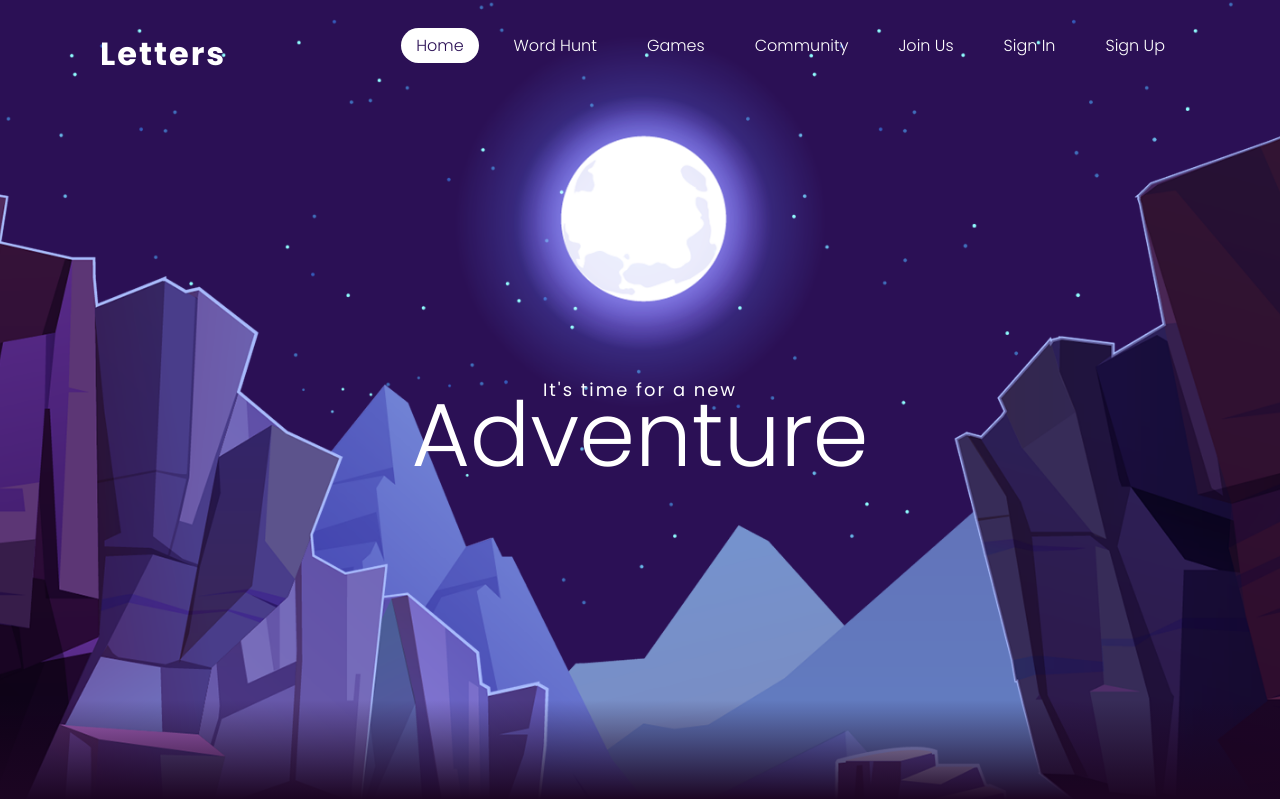
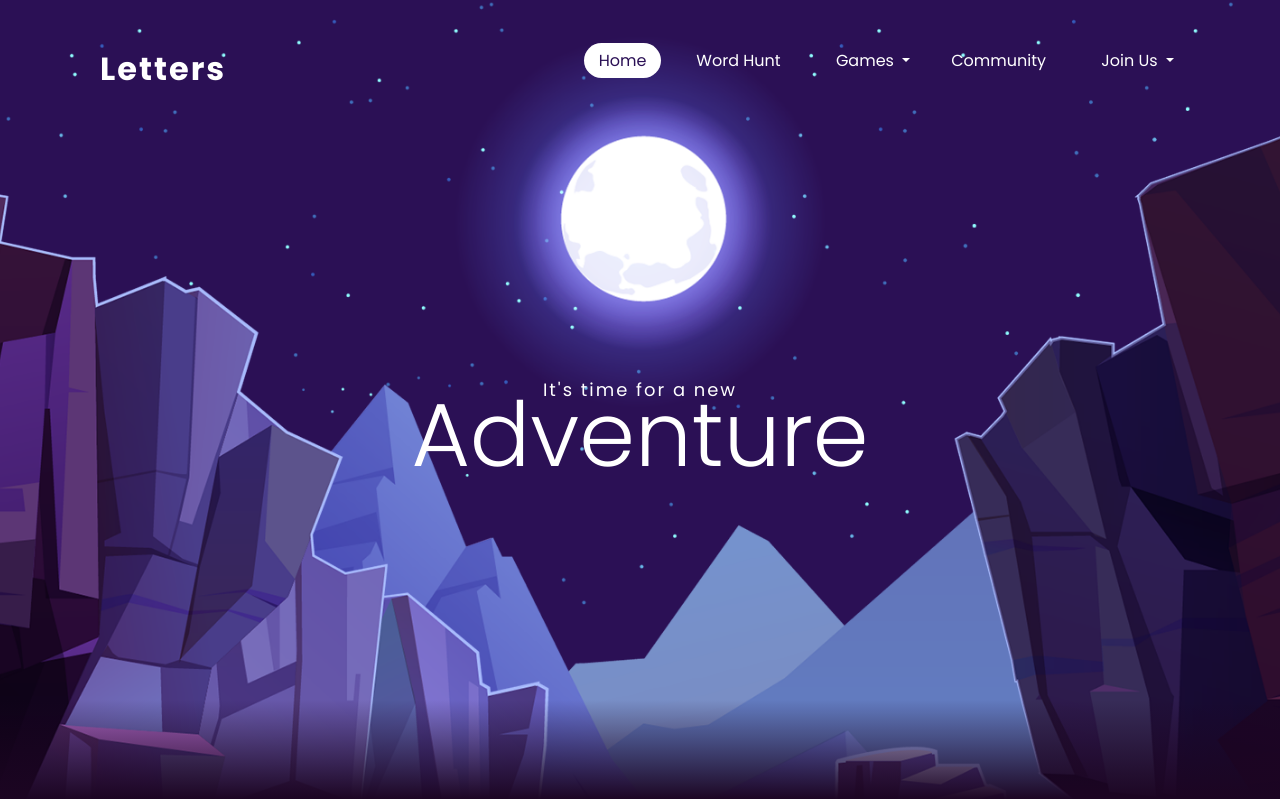
Before and after one commit to volinh911/Letters.PHP, a PHP site: page /blog/ in a window 1280 px wide. Shown: the top 799 px of the page. Run offline with PHP 8.4, Linux system fonts and the light colour scheme; some libraries are stand-ins or nearby versions.

Commit message:
main: new navbar; change from game to scrambles

```diff
--- a/css/main_page.css
+++ b/css/main_page.css
@@ -49,6 +49,7 @@ header ul li a {
     padding: 6px 15px;
     color: #fff;
     border-radius: 20px;
+    font-weight: 400;
 }
 
 header ul li a:hover,
@@ -56,6 +57,32 @@ header ul li a.active {
     background: #fff;
     color: #2b1055;
 }
+
+#dropdownMenuLink {
+    text-decoration: none;
+    background-color: transparent !important;
+    box-shadow: none;
+    text-transform: none;
+    font-size: 1em;
+    padding-right: 0;
+}
+
+.dropdown-menu {
+    border-radius: 20px;
+    padding-left: 5px;
+    padding-right: 5px;
+}
+
+.dropdown-item {
+    border-radius: 20px;
+}
+
+.dropdown-item:hover {
+    border-radius: 20px;
+    background: #2b1055;
+    color: #fff;
+}
+
 .msg {
     width: 100%;
     margin: 5px auto;
@@ -107,19 +134,22 @@ header ul li a.active {
         border-radius: 30px;
         display: inline-block;
     }
+    #dropdownMenuLink {
+        font-size: 1.2em;
+    }
     .toggle {
         position: relative;
         width: 30px;
         height: 30px;
         cursor: pointer;
-        background: url(images/menu.png);
+        background: url(../images/menu.png);
         background-size: 30px;
         background-position: center;
         background-repeat: no-repeat;
         z-index: 2000;
     }
     .toggle.active {
-        background: url(images/close.png);
+        background: url(../images/close.png);
         background-size: 25px;
         background-position: center;
         background-repeat: no-repeat;
@@ -360,7 +390,7 @@ div.row:nth-child(4)>div:nth-child(1) {
 /*FOOTER*/
 
 footer {
-    background: url(images/stars.png);
+    background: url(../images/stars.png);
     background-color: #2b1055;
 }
 
--- a/index.php
+++ b/index.php
@@ -20,8 +20,7 @@
 
     <!--using FontAwesome--------------->
     <script crossorigin="anonymous" src="https://kit.fontawesome.com/c8e4d183c2.js"></script>
-    <link rel="stylesheet" href="https://stackpath.bootstrapcdn.com/font-awesome/4.7.0/css/font-awesome.min.css"
-        integrity="sha384-wvfXpqpZZVQGK6TAh5PVlGOfQNHSoD2xbE+QkPxCAFlNEevoEH3Sl0sibVcOQVnN" crossorigin="anonymous">
+    <link rel="stylesheet" href="https://stackpath.bootstrapcdn.com/font-awesome/4.7.0/css/font-awesome.min.css" integrity="sha384-wvfXpqpZZVQGK6TAh5PVlGOfQNHSoD2xbE+QkPxCAFlNEevoEH3Sl0sibVcOQVnN" crossorigin="anonymous">
 
     <title>Document</title>
     <link rel="stylesheet" href="css/main_page.css">
@@ -36,22 +35,41 @@
         <ul class="navigation">
             <li><a href="index.php" class="active">Home</a></li>
             <li><a href="#">Word Hunt</a></li>
-            <li><a href="#">Games</a></li>
-            <!-- <li><a href="example.php">Scrambles</a></li> -->
+            <div class="dropdown show">
+                <a class="btn btn-secondary dropdown-toggle" href="#" role="button" id="dropdownMenuLink" data-toggle="dropdown" aria-haspopup="true" aria-expanded="false">
+                    Games
+                </a>
+                <div class="dropdown-menu" aria-labelledby="dropdownMenuLink">
+                    <a class="dropdown-item" href="scrambles.php">Scrambles</a>
+                    <a class="dropdown-item" href="hangman.php">Hangman</a>
+                </div>
+            </div>
             <li><a href="posts.php">Community</a></li>
             <?php if (isset($_SESSION['user_id'])) : ?>
-            <li><a href="#"><?php echo $_SESSION['username']; ?></a></li>
+                <div class="dropdown show">
+                    <a class="btn btn-secondary dropdown-toggle" href="#" role="button" id="dropdownMenuLink" data-toggle="dropdown" aria-haspopup="true" aria-expanded="false">
+                        <?php echo $_SESSION['username']; ?>
+                    </a>
+                    <div class="dropdown-menu" aria-labelledby="dropdownMenuLink">
                         <?php if ($_SESSION['admin']) : ?>
-            <li><a href="./admin/dashboard.php">Dashboard</a></li>
+                            <a class="dropdown-item" href="logout.php">Dashboard</a>
                         <?php endif; ?>
                         <?php if ($_SESSION['admin'] == 0) : ?>
-            <li><a href="./client/user_dashboard.php">User Dashboard</a></li>
+                            <a class="dropdown-item" href="logout.php">User Dashboard</a>
                         <?php endif; ?>
-            <li><a href="logout.php">Logout</a></li>
+                        <a class="dropdown-item" href="logout.php">Logout</a>
+                    </div>
+                </div>
             <?php else : ?>
-            <li><a href="#">Join Us</a></li>
-            <li><a href="login.php">Sign In</a></li>
-            <li><a href="register.php">Sign Up</a></li>
+                <div class="dropdown show">
+                    <a class="btn btn-secondary dropdown-toggle" href="#" role="button" id="dropdownMenuLink" data-toggle="dropdown" aria-haspopup="true" aria-expanded="false">
+                        Join Us
+                    </a>
+                    <div class="dropdown-menu" aria-labelledby="dropdownMenuLink">
+                        <a class="dropdown-item" href="login.php">Sign In</a>
+                        <a class="dropdown-item" href="register.php">Sign Up</a>
+                    </div>
+                </div>
             <?php endif; ?>
         </ul>
     </header>
@@ -187,10 +205,8 @@
                     <h4 class="font-weight-bold">Learn anytime, anywhere..</h4>
                     <p class="py-4">Make your breaks and commutes more productive with our iPhone and Android apps.
                         Download them and see why Apple and Google gave us their highest accolades.</p>
-                    <button type="button" class="btn btn-outline-dark">Download on <br><i
-                            class="fab fa-apple"></i></button>
-                    <button type="button" class="btn btn-outline-primary">Get it on <br><i
-                            class="fab fa-google-play"></i></button>
+                    <button type="button" class="btn btn-outline-dark">Download on <br><i class="fab fa-apple"></i></button>
+                    <button type="button" class="btn btn-outline-primary">Get it on <br><i class="fab fa-google-play"></i></button>
                 </div>
 
                 <div class="col-4">
@@ -283,6 +299,10 @@
     <!-- Footer -->
 
     <script src="js/main_page.js"></script>
+    <script src="https://code.jquery.com/jquery-3.2.1.slim.min.js" integrity="sha384-KJ3o2DKtIkvYIK3UENzmM7KCkRr/rE9/Qpg6aAZGJwFDMVNA/GpGFF93hXpG5KkN" crossorigin="anonymous"></script>
+    <script src="https://cdnjs.cloudflare.com/ajax/libs/popper.js/1.11.0/umd/popper.min.js" integrity="sha384-b/U6ypiBEHpOf/4+1nzFpr53nxSS+GLCkfwBdFNTxtclqqenISfwAzpKaMNFNmj4" crossorigin="anonymous"></script>
+    <-- Always remember to call the above files first before calling the bootstrap.min.js file -->
+        <script src="https://maxcdn.bootstrapcdn.com/bootstrap/4.0.0-beta/js/bootstrap.min.js" integrity="sha384-h0AbiXch4ZDo7tp9hKZ4TsHbi047NrKGLO3SEJAg45jXxnGIfYzk4Si90RDIqNm1" crossorigin="anonymous"></script>
 </body>
 
 </html>
--- a/js/main_page.js
+++ b/js/main_page.js
@@ -11,7 +11,6 @@
  let mountains_behind = document.getElementById('mountains_behind');
  let mountains_front = document.getElementById('mountains_front');
  let text = document.getElementById('text');
- let btn = document.getElementById('btn');
  let header = document.querySelector('header');
 
  window.addEventListener('scroll', function() {
@@ -22,6 +21,5 @@
      mountains_front.style.top = value * 0 + 'px';
 
      text.style.top = 50 + value * -0.5 + '%';
-     btn.style.marginTop = value * 1.5 + 'px';
      header.style.top = value * 0.5 + 'px';
  })
--- a/game.php
+++ b/scrambles.php
@@ -12,7 +12,7 @@
     <meta name="viewport" content="width=device-width, initial-scale=1.0">
     <title>Gaming babi</title>
     <!-- Deco -->
-    <link rel="stylesheet" href="css/game_style.css">
+    <link rel="stylesheet" href="css/scrambles_style.css">
     <link rel="stylesheet" href="css/sub_header_footer_styles.css">
     <!-- Font Awesome -->
     <link rel="stylesheet" href="https://use.fontawesome.com/releases/v5.8.2/css/all.css">
@@ -88,7 +88,7 @@
     <script src="https://stackpath.bootstrapcdn.com/bootstrap/4.4.1/js/bootstrap.min.js" integrity="sha384-wfSDF2E50Y2D1uUdj0O3uMBJnjuUD4Ih7YwaYd1iqfktj0Uod8GCExl3Og8ifwB6" crossorigin="anonymous"></script>
     <!--===== GSAP =====-->
     <script src="https://cdnjs.cloudflare.com/ajax/libs/gsap/3.5.1/gsap.min.js"></script>
-    <script src="js/game.js" type="text/javascript">
+    <script src="js/scrambles.js" type="text/javascript">
     </script>
 </body>
 
```
Also changed, not shown: hangmanthegame/main.js (deleted, +0 -19 lines), css/scrambles_style.css (renamed from css/game_style.css), js/scrambles.js (renamed from js/game.js). Lines whose indentation alone changed are shown as unchanged.
